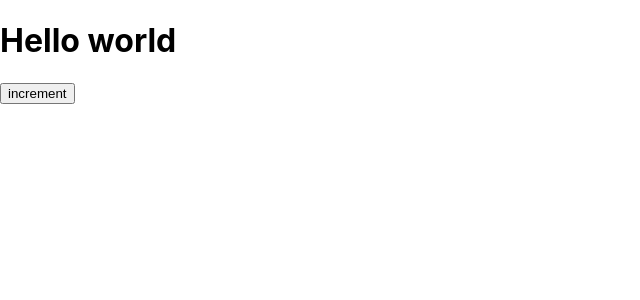
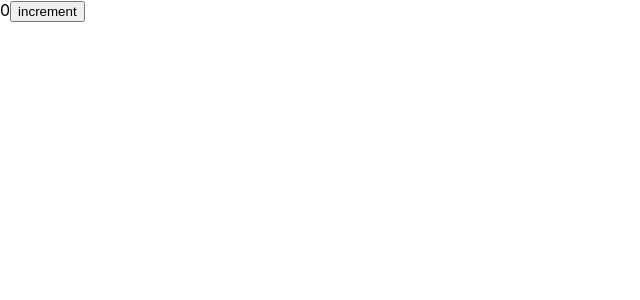
Before and after one commit to Donglak-Derek/react-shoppingcart, a React (Create React App) app: page / in a window 1280 px wide. Shown: the top 300 px of the page, without its empty margins (0-640 px from the left). Built offline with nearby package versions, Linux system fonts and the light colour scheme.

Commit message:
state is for any data this component needs

```diff
--- a/src/components/counter.jsx
+++ b/src/components/counter.jsx
@@ -1,12 +1,15 @@
 import React, { Component } from "react";
 
 class Counter extends Component {
+  state = {
+    count: 0
+  };
   render() {
     return (
-      <React.Fragment>
-        <h1>Hello world</h1>
+      <div>
+        <span>{this.state.count}</span>
         <button>increment</button>
-      </React.Fragment>
+      </div>
     );
   }
 }
```
